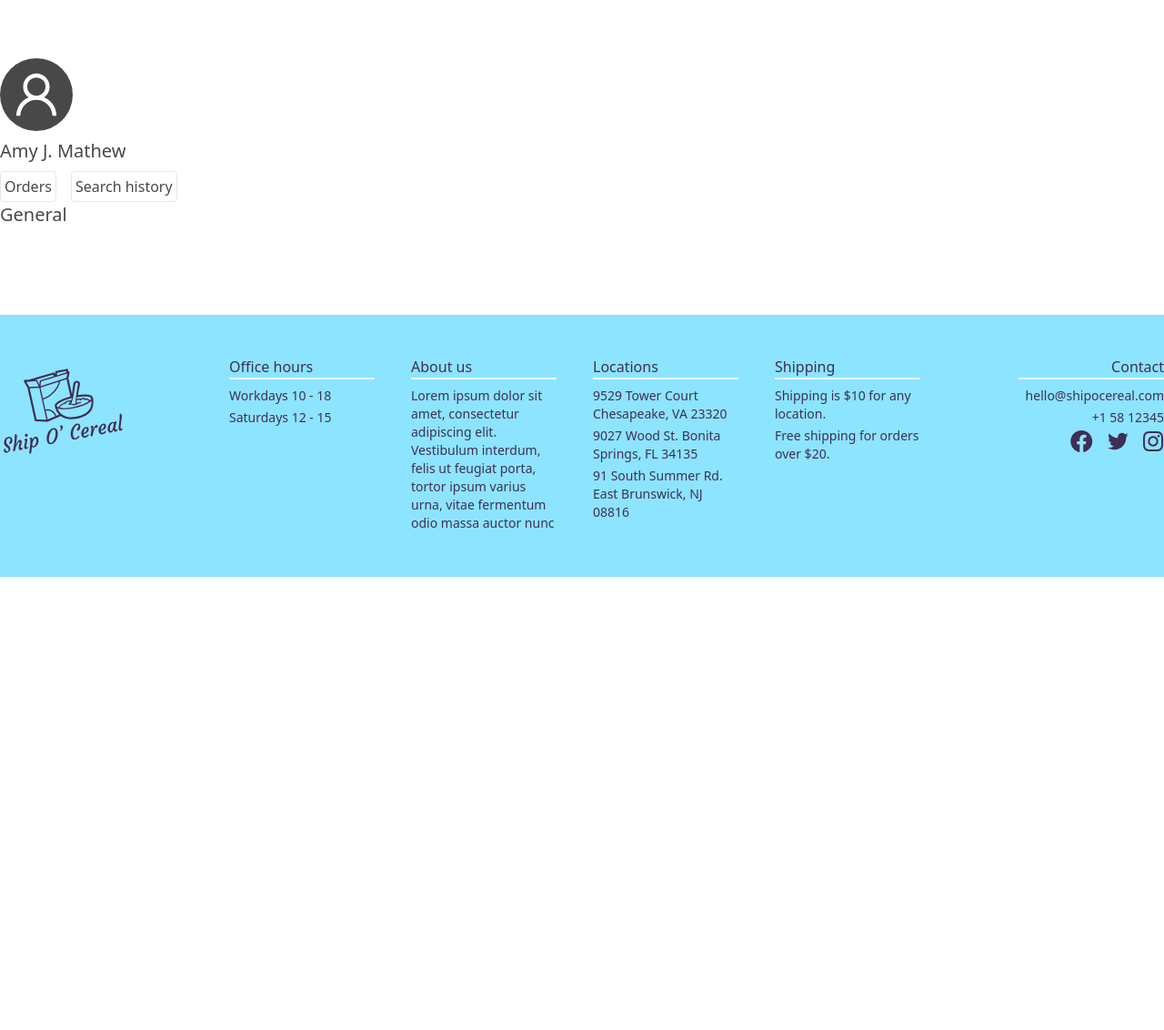
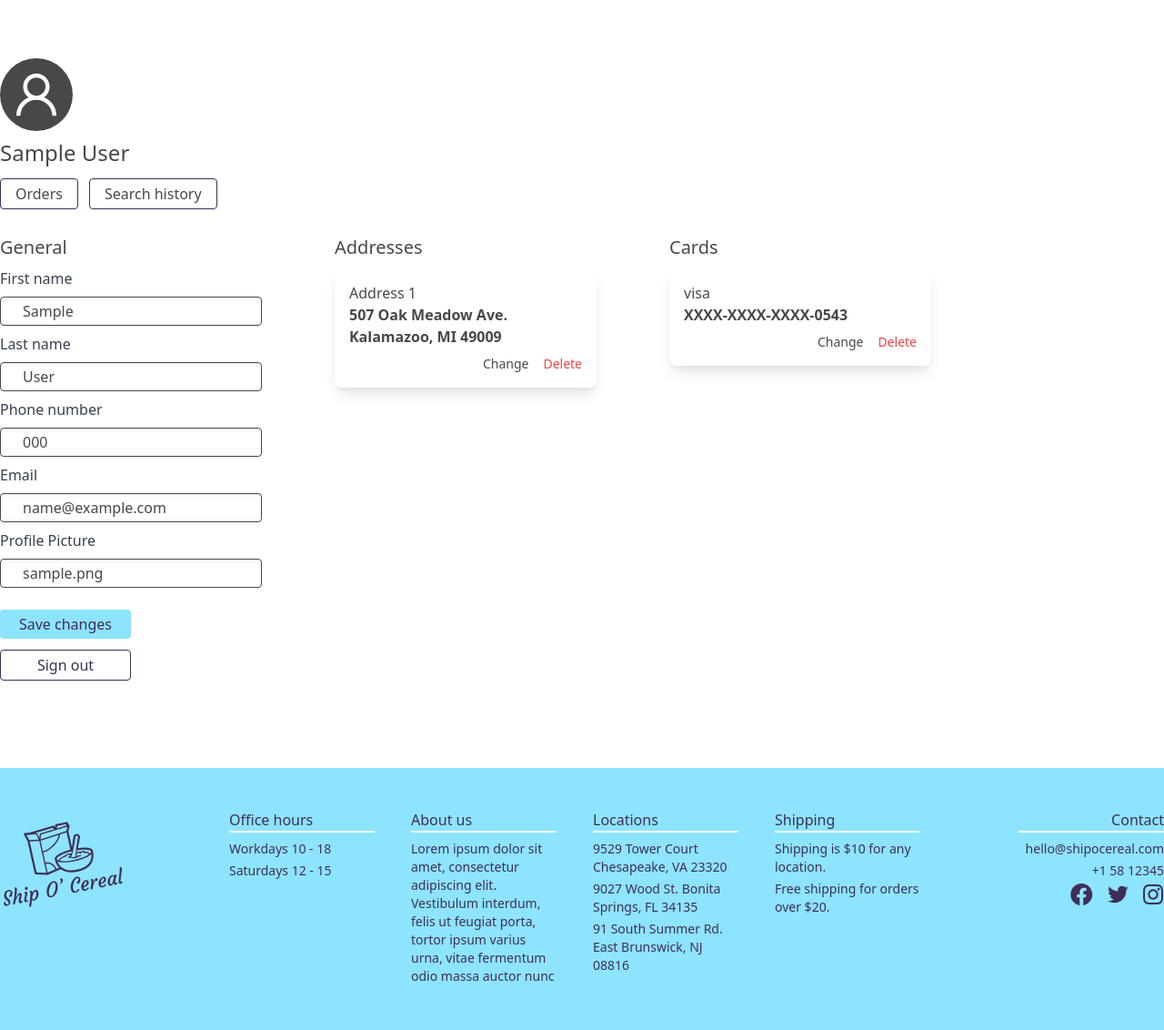
Before and after one commit to MattiMatt8/ship-o-cereal, a Django app: page /profile/ in a window 1280 px wide. Shown: the part 129-1261 px from the top of the page at 91% size. Before the commit the page ends 763 px from the top, so only its background shows below. Run offline with Django 3.2, Linux system fonts and the light colour scheme; a user stored in the database is signed in; tables that the repository leaves empty hold one stand-in row (values such as "Sample post"); style sheets or scripts are compiled from the project's sources.

Commit message:
Profile page updates

```diff
--- a/ShipOCereal/settings.py
+++ b/ShipOCereal/settings.py
@@ -145,5 +145,4 @@ STATICFILES_DIRS = [
 DEFAULT_AUTO_FIELD = 'django.db.models.BigAutoField'
 
 LOGIN_URL = '/login'
-LOGIN_REDIRECT_URL = '/'
-# TODO: redirect to profile
+LOGIN_REDIRECT_URL = '/profile'
--- a/products/models.py
+++ b/products/models.py
@@ -26,8 +26,8 @@ class Brand(models.Model):
 
 class Product(models.Model):
     name = models.CharField(max_length=255)
-    description = models.CharField(max_length=255)
-    contents = models.CharField(max_length=255, blank=True, null=True)
+    description = models.CharField(max_length=1000)
+    contents = models.CharField(max_length=1000, blank=True, null=True)
     brand = models.ForeignKey(Brand, on_delete=models.DO_NOTHING)
     weight = models.IntegerField(blank=True, null=True)
     stock = models.IntegerField(default=0)
--- /dev/null
+++ b/templates/components/user_address.html
@@ -0,0 +1,8 @@
+<li class="shadow-lg rounded-lg flex flex-col p-4 mb-4">
+    <h4 class="text-base">Address 1</h4>
+    <h3 class="text-base font-bold">507 Oak Meadow Ave. Kalamazoo, MI 49009</h3>
+    <div class="flex flex-row justify-end mt-2">
+        <a type="button" class="text-sm">Change</a>
+        <a type="button" class="text-red-500 text-sm ml-4">Delete</a>
+    </div>
+</li>
--- /dev/null
+++ b/templates/components/user_card.html
@@ -0,0 +1,8 @@
+<li class="shadow-lg rounded-lg flex flex-col p-4 mb-4">
+    <h4 class="text-base">{{ card_type }}</h4>
+    <h3 class="text-base font-bold">XXXX-XXXX-XXXX-{{ card_num }}</h3>
+    <div class="flex flex-row justify-end mt-2">
+        <a type="button" class="text-sm">Change</a>
+        <a type="button" class="text-red-500 text-sm ml-4">Delete</a>
+    </div>
+</li>
--- a/templates/users/profile.html
+++ b/templates/users/profile.html
@@ -6,23 +6,75 @@
             <div class="flex justify-center items-center bg-customGray w-20 h-20 rounded-full ">
                 {% include 'components/icons/login-profile-icon.html' %}
             </div>
-    <h1 class="text-xl font-medium mt-2">Amy J. Mathew</h1>
-    <div class="flex flex-row mt-2">
-      <button class="p-1 rounded border mr-4">Orders</button>
-      <button class="p-1 rounded border">Search history</button>
+            <h1 class="text-2xl font-medium mt-2">{{ request.user.first_name }} {{ request.user.last_name }}</h1>
+            <div class="flex flex-row mt-3 mb-4">
+                <button type="button"
+                        class="rounded border border-customViolet text-base py-1 px-4 mb-3 mr-3 focus:outline-none">
+                    Orders
+                </button>
+                <button type="button"
+                        class="rounded border border-customViolet text-base py-1 px-4 mb-3 focus:outline-none">Search
+                    history
+                </button>
             </div>
         </div>
         <section class="flex flex-row">
-    <div>
-      <h2 class="text-xl font-medium">General</h2>
-      <div>
-
+            <div class="w-72">
+                <h2 class="text-xl font-medium mb-2">General</h2>
+                <form method="post">
+                    {% csrf_token %}
+                    <div class="mb-2">
+                        <div class="text-red-500 text-sm italic">{{ form.first_name.errors }}</div>
+                        <label for="{{ form.first_name.id_for_label }}" class="block text-gray-700 text-base mb-2">First
+                            name</label>
+                        {{ form.first_name }}
                     </div>
+                    <div class="mb-2">
+                        <div class="text-red-500 text-sm italic">{{ form.last_name.errors }}</div>
+                        <label for="{{ form.last_name.id_for_label }}" class="block text-gray-700 text-base mb-2">Last
+                            name</label>
+                        {{ form.last_name }}
                     </div>
-
-
+                    <div class="mb-2">
+                        <div class="text-red-500 text-sm italic">{{ form.phone.errors }}</div>
+                        <label for="{{ form.phone.id_for_label }}" class="block text-gray-700 text-base mb-2">Phone
+                            number</label>
+                        {{ form.phone }}
+                    </div>
+                    <div class="mb-2">
+                        <div class="text-red-500 text-sm italic">{{ form.email.errors }}</div>
+                        <label for="{{ form.email.id_for_label }}"
+                               class="block text-gray-700 text-base mb-2">Email</label>
+                        {{ form.email }}
+                    </div>
+                    <div class="mb-6">
+                        <div class="text-red-500 text-sm italic">{{ form.picture.errors }}</div>
+                        <label for="{{ form.picture.id_for_label }}" class="block text-gray-700 text-base mb-2">Profile
+                            Picture</label>
+                        {{ form.picture }}
+                    </div>
+                    <div class="flex flex-col w-36">
+                        <button class="bg-customBlue rounded text-customViolet text-base py-1 px-4 mb-3 focus:outline-none"
+                                type="submit">Save changes
+                        </button>
+                        <a class="text-center text-base text-customViolet rounded border border-customViolet py-1 px-4"
+                           href="{% url 'logout' %}">Sign
+                            out</a>
+                    </div>
+                </form>
+            </div>
+            <div class="ml-20 w-72">
+                <h2 class="text-xl font-medium mb-2">Addresses</h2>
+                <ul>
+                    {% include 'components/user_address.html' %}
+                </ul>
+            </div>
+            <div class="ml-20 w-72">
+                <h2 class="text-xl font-medium mb-2">Cards</h2>
+                <ul>
+                    {% include 'components/user_card.html' with card_type='visa' card_num='0543' %}
+                </ul>
+            </div>
         </section>
-
-
     </main>
 {% endblock %}
--- a/users/forms/UpdateUserForm.py
+++ b/users/forms/UpdateUserForm.py
@@ -1,5 +1,53 @@
-from django.views.generic import UpdateView
+from django.contrib.auth.forms import UserCreationForm
+from django import forms
+from django.forms import widgets, ModelForm
+from django.contrib.auth.models import User
 
 
-class UpdateUserForm(UpdateView):
-    pass
+class UpdateUserForm(ModelForm):
+    FIELD_STYLE = "border border-customGray rounded py-3 px-6 shadow-inner w-full h-8 focus:outline-none"
+
+    phone = forms.CharField(
+        widget=forms.TextInput(
+            attrs={
+                "class": FIELD_STYLE,
+                "placeholder": "5812345"
+            }
+        ),
+        max_length=255
+    )
+    picture = forms.CharField(
+        widget=forms.TextInput(
+            attrs={
+                "class": FIELD_STYLE,
+                "placeholder": "https://imgur.com/my_image.png"
+            }
+        ),
+        max_length=255,
+        required=False
+    )
+    class Meta:
+        FIELD_STYLE = "border border-customGray rounded py-3 px-6 shadow-inner w-full h-8 focus:outline-none"
+
+        model = User
+        fields = ("first_name", "last_name", "email")
+        widgets = {
+            "first_name": widgets.TextInput(
+                attrs={
+                    "class": FIELD_STYLE,
+                    "placeholder": "Bob"
+                }
+            ),
+            "last_name": widgets.TextInput(
+                attrs={
+                    "class": FIELD_STYLE,
+                    "placeholder": "Ross"
+                }
+            ),
+            "email": widgets.EmailInput(
+                attrs={
+                    "class": FIELD_STYLE,
+                    "placeholder": "bob.ross@shipocereal.com"
+                }
+            )
+        }
--- a/users/models.py
+++ b/users/models.py
@@ -15,7 +15,7 @@ from products.models import Product
 
 class Profile(models.Model):
     user = models.OneToOneField(User, on_delete=models.CASCADE)
-    picture = models.CharField(max_length=255, null=True)
+    picture = models.CharField(max_length=255, blank=True, null=True)
     phone = models.CharField(max_length=255)
     # cart = models.ManyToManyField(Product, through=CartItem)
 
--- a/users/views.py
+++ b/users/views.py
@@ -1,12 +1,13 @@
 from django.contrib.auth.decorators import login_required
 from django.shortcuts import render, redirect
 from users.forms.RegisterForm import RegisterForm
+from users.forms.UpdateUserForm import UpdateUserForm
 from users.models import Profile
 
 
 def register(request):
     if request.user.is_authenticated:
-        return redirect("/") # TODO: Possibly change where it redirects
+        return redirect("/")  # TODO: Possibly change where it redirects
     if request.method == "POST":
         form = RegisterForm(data=request.POST)
         if form.is_valid():
@@ -23,9 +24,20 @@ def register(request):
 
 @login_required
 def profile(request):
-    # TODO: Provide all necessary user data in the context
-
-    return render(request, "users/profile.html")
+    if request.method == "POST":
+        form = UpdateUserForm(data=request.POST, instance=request.user)
+        if form.is_valid():
+            form.save()
+            profile = request.user.profile
+            profile.phone = request.POST["phone"]
+            profile.picture = request.POST["picture"]
+            profile.save()
+    else:
+        form = UpdateUserForm(instance=request.user,
+                              initial={"phone": request.user.profile.phone, "picture": request.user.profile.picture})
+    return render(request, "users/profile.html", {
+        "form": form
+    })
 
 
 def cart(request):
```
Also changed, not shown: products/migrations/0006_auto_20210505_1316.py (added), products/migrations/0007_auto_20210505_1400.py (added), users/migrations/0003_alter_profile_picture.py (added). Lines whose indentation alone changed are shown as unchanged.
